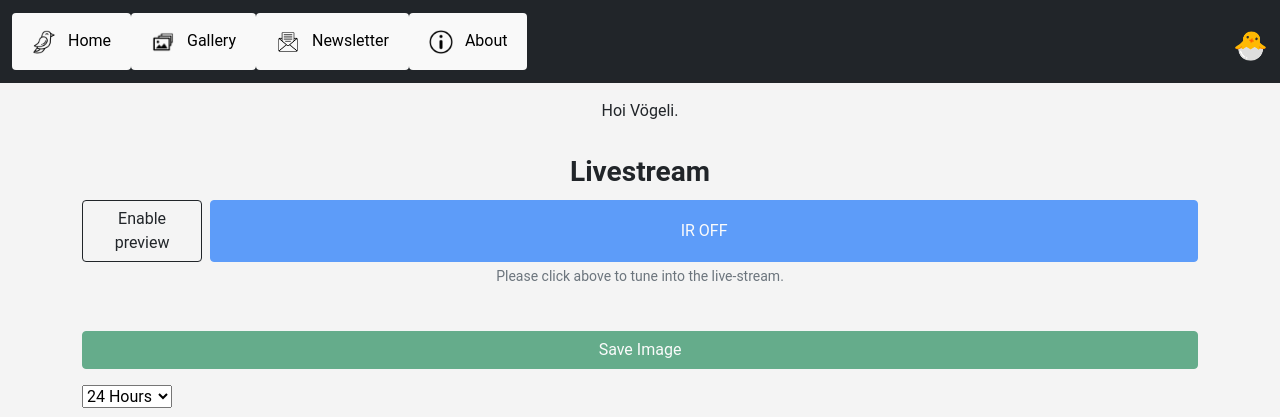
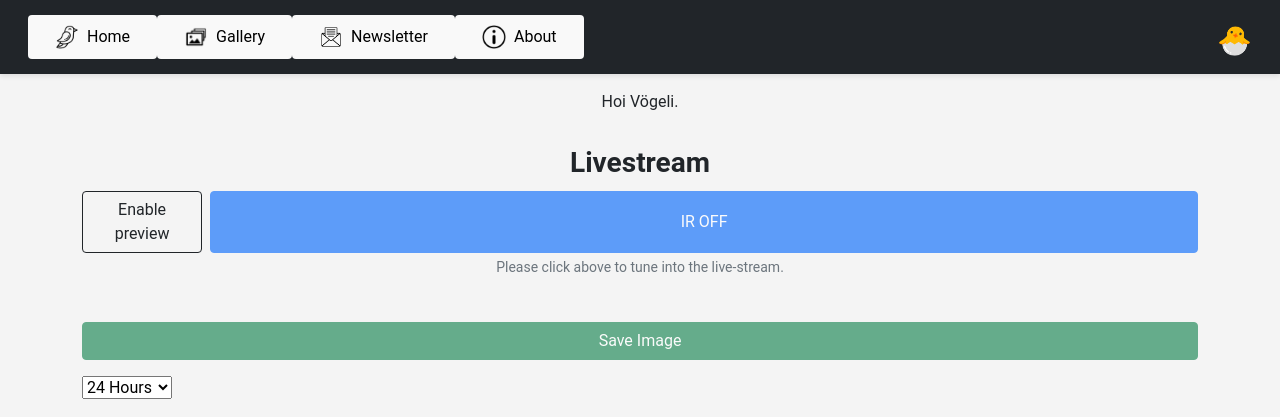
Before and after one commit to hacknus/birdhouse-monitor, a Django app: template backend/mainapp/templates/index.html in a window 1280 px wide. Shown: the top 417 px of the page. Run offline with Django 3.2, Linux system fonts and the light colour scheme; the template is opened without the code that fills it, so the values that code supplies are empty; some libraries are stand-ins or nearby versions.

Commit message:
undo css

```diff
--- a/backend/mainapp/static/css/style.css
+++ b/backend/mainapp/static/css/style.css
@@ -117,35 +117,56 @@ ul li {
     background-color: #0056b3;
 }
 
-/* Ensure the navbar items have proper alignment and the button width is correct */
+/* Navbar Styles */
+.navbar {
+    background-color: #ffffff; /* White background */
+    padding: 0.5rem 1rem; /* Adjust navbar padding */
+    box-shadow: 0 2px 5px rgba(0, 0, 0, 0.1); /* Optional: Adds a small shadow to the navbar */
+}
+
+/* Navbar items */
+.navbar-nav {
+    display: flex;
+    justify-content: flex-start; /* Items aligned from left to right */
+    list-style: none;
+    margin: 0;
+    padding: 0;
+}
+
+/* Each navbar item */
+.navbar-nav .nav-item {
+    padding: 0 15px; /* Add padding to space out the items */
+}
+
+/* Navbar links */
 .navbar-nav .nav-item .nav-link {
-    /* display: flex;  /* Ensures the icon and text are aligned horizontally */
+    display: flex;  /* Ensures the icon and text are aligned horizontally */
     align-items: center;  /* Vertically center the content */
     color: black !important;  /* Set the text color to black */
     background-color: transparent !important;  /* Transparent background by default */
     border-radius: .75rem;  /* Rounded corners */
     transition: all 0.3s ease;  /* Smooth transition for hover effect */
-/*    padding: 10px 15px;  /* Add padding for better hover effect */
-    width: auto;  /* Allow the width to adjust based on the content */
+    padding: 10px 15px;  /* Padding for each navbar item */
 }
 
-/* Navbar button hover effects */
+/* Navbar link hover effects */
 .navbar-nav .nav-item .nav-link:hover {
     color: white !important;  /* Text turns white on hover */
     background-color: black !important;  /* Background turns black on hover */
+    border-radius: .75rem !important;  /* Keep rounded corners on hover */
 }
 
-/* Make sure the icon is black by default */
+/* Ensure the icons inside the navbar are black by default */
 .navbar-nav .nav-item .nav-link .nav-icon {
-    filter: invert(0);  /* Default icon color (black) */
-    margin-right: 8px;  /* Add space between icon and text */
-    width: 24px;  /* Set the icon size */
-    height: 24px;  /* Set the icon size */
+    filter: invert(0); /* Default icon color (black) */
+    margin-right: 8px; /* Add space between icon and text */
+    width: 24px; /* Set the icon size */
+    height: 24px; /* Set the icon size */
 }
 
 /* On hover, invert the icon color */
 .navbar-nav .nav-item .nav-link:hover .nav-icon {
-    filter: invert(1);  /* Invert icon color to white */
+    filter: invert(1); /* Invert icon color to white */
 }
 
 /* Optional: Adjust padding for navbar items for better hover effect */
@@ -153,17 +174,3 @@ ul li {
     padding-left: 12px;
     padding-right: 12px;
 }
-
-/* Ensure that the navbar link spans the whole button */
-.navbar-nav .nav-item .nav-link {
-    /* display: inline-flex;  /* Allow the link to expand to the full content size */
-    align-items: center;
-    justify-content: center;  /* Center the content within the button */
-}
-
-/* Additional styling to ensure the navbar button is properly sized on hover */
-.navbar-nav .nav-item .nav-link:hover {
-    background-color: black !important;
-    color: white !important;
-    border-radius: .75rem !important;
-}
```
